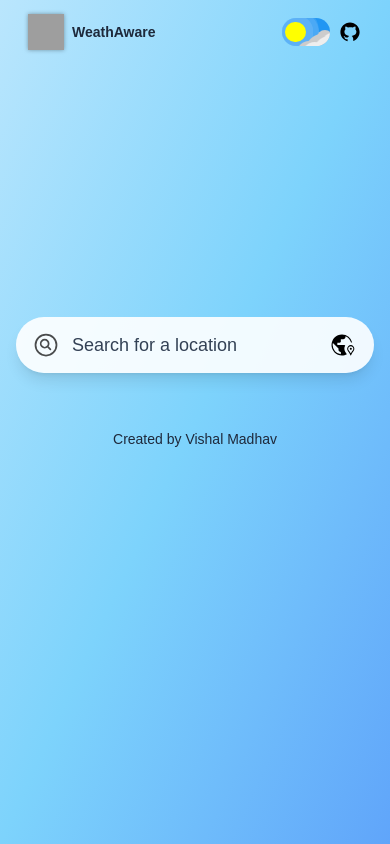
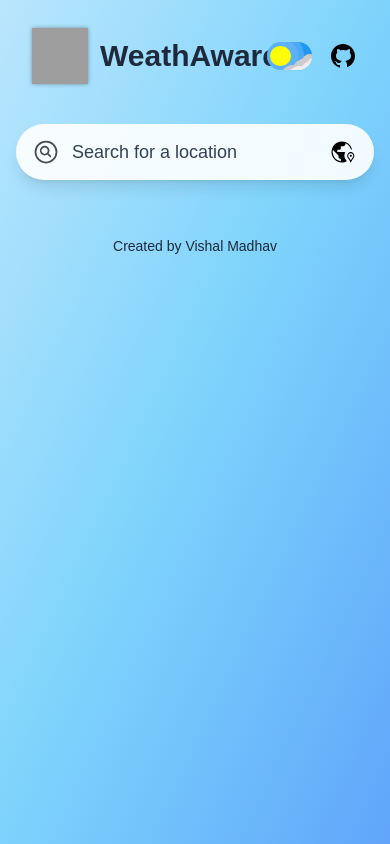
Before and after one commit to vm0303/WeathAware, a React (Create React App) app: page / in a window 390 px wide. Built offline with nearby package versions, Linux system fonts and the light colour scheme; grey boxes are pictures that could not be loaded.

Commit message:
Added a few mobile Tailwind queries. Adding these files as a checkpoint

```diff
--- a/src/components/Header.jsx
+++ b/src/components/Header.jsx
@@ -35,22 +35,22 @@ export default function Header({theme}) {
 
     return (
         <header className="flex justify-between items-center h-28 px-2 animate-fadeIn
-                     min-[240px]:h-16 min-[240px]:px-1">
-            <div className="flex items-center gap-3 min-[240px]:gap-2">
+                     max-[280px]:h-16 max-[280px]:px-1">
+            <div className="flex items-center gap-3 max-[280px]:gap-2">
                 {randomIcon && (
                     <img
                         src={randomIcon}
                         alt="Weather Icon"
-                        className="w-14 h-14 weather-icon min-[240px]:w-9 min-[240px]:h-9"
+                        className="w-14 h-14 weather-icon max-[280px]:w-9 max-[280px]:h-9"
                     />
                 )}
 
-                <h1 className={`font-semibold ${theme} text-3xl min-[240px]:text-sm`}>
+                <h1 className={`font-semibold ${theme} text-3xl max-[280px]:text-[15px]`}>
                     WeathAware
                 </h1>
             </div>
 
-            <div className="flex items-center gap-4 min-[240px]:gap-2">
+            <div className="flex items-center gap-4 max-[280px]:gap-2">
                 {/* shrink toggle via CSS (next section) */}
                 <ThemeToggle />
                 <a
@@ -62,7 +62,7 @@ export default function Header({theme}) {
                     <img
                         src={github}
                         alt="GitHub"
-                        className="w-8 h-8 transition dark:invert min-[240px]:w-6 min-[240px]:h-6"
+                        className="w-8 h-8 transition dark:invert max-[280px]:w-6 max-[280px]:h-6"
                     />
                 </a>
             </div>
--- a/src/components/Search.jsx
+++ b/src/components/Search.jsx
@@ -262,21 +262,21 @@ export default function Search({
         dark:border dark:border-white/10
         shadow-lg
         rounded-full
-        h-14 flex items-center px-4 mb-8
+        h-14 flex items-center px-4 mb-8 max-[280px]:h-10
       "
         >
             <button onClick={handleSearchClick} className="flex items-center justify-center">
                 <img
                     src={searchGlass}
                     alt="Search"
-                    className="w-7 h-7 object-contain opacity-70 dark:opacity-90 dark:invert dark:brightness-200"
+                    className="w-7 h-7 object-contain opacity-70 dark:opacity-90 dark:invert dark:brightness-200 max-[280px]:w-5 max-[280px]:h-5"
                 />
             </button>
 
             <input
                 ref={inputRef}
                 type="text"
-                className="flex-1 bg-transparent border-none focus:outline-none ml-3 text-lg text-slate-800 dark:text-slate-200 placeholder-slate-700 dark:placeholder-slate-200"
+                className="flex-1 bg-transparent border-none focus:outline-none ml-3 text-lg text-slate-800 dark:text-slate-200 placeholder-slate-700 dark:placeholder-slate-200 max-[280px]:text-xs"
                 placeholder="Search for a location"
                 value={term}
                 onChange={(e) => setTerm(e.target.value)}
@@ -291,7 +291,7 @@ export default function Search({
           ml-3 flex items-center justify-center
           w-8 h-8 rounded-full
           transition duration-200
-          disabled:opacity-50 disabled:cursor-not-allowed
+          disabled:opacity-50 disabled:cursor-not-allowed max-[280px]:w-5 max-[280px]:h-5
         "
                 title={geoLoading ? "Getting your location…" : "Use my location"}
             >
@@ -299,7 +299,7 @@ export default function Search({
                     src={location_Globe}
                     alt="Use my location"
                     className={`
-            w-7 h-7 object-contain dark:invert dark:brightness-200
+            w-7 h-7 object-contain dark:invert dark:brightness-200 max-[280px]:w-5 max-[280px]:h-5
             ${geoLoading ? "opacity-60" : ""}
           `}
                 />
@@ -310,10 +310,12 @@ export default function Search({
                     className={`
     absolute left-0 top-16 w-full bg-white dark:bg-slate-900
     rounded-lg shadow-lg overflow-hidden z-20
+    max-h-[40vh] overflow-y-auto
     suggestions-box
     ${isClosing ? "hide" : "show"}
   `}
                 >
+
                 {mode === "recents" && (
                         <>
                             <div className="flex items-center justify-between px-4 py-2 border-b border-slate-200 dark:border-slate-700">
--- a/src/pages/Home.jsx
+++ b/src/pages/Home.jsx
@@ -249,9 +249,13 @@ export default function Home() {
                     {/* 🔹 Search bar stays SAME SIZE, ONLY vertical position changes */}
                     <div
                         className={`
-                            w-full opacity-100 transition-all duration-700
-                            ${!weather ? "pt-[30vh] animate-fadeIn" : "pt-6"}
-                        `}
+    w-full opacity-100 transition-all duration-700
+    ${
+                            !weather
+                                ? "max-[280px]:pt-1 max-[600px]:pt-3 min-[601px]:pt-[30vh] animate-fadeIn"
+                                : "pt-6"
+                        }
+  `}
                     >
                         <Search
                             onSelectCity={handleSelectCity}
@@ -259,6 +263,7 @@ export default function Home() {
                             onClearRecentSearches={clearRecentSearches}
                         />
                     </div>
+
 
 
                     {weather && (
```
Lines whose indentation alone changed are shown as unchanged.
